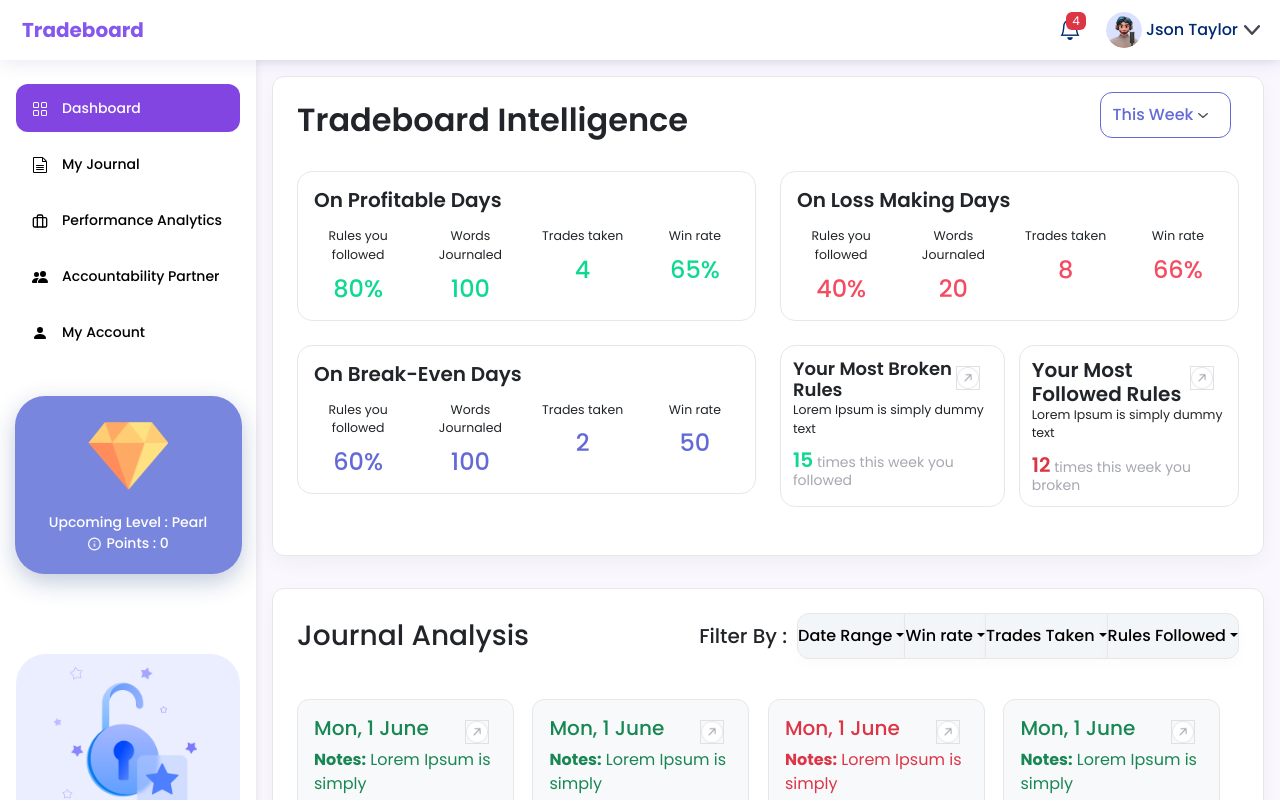
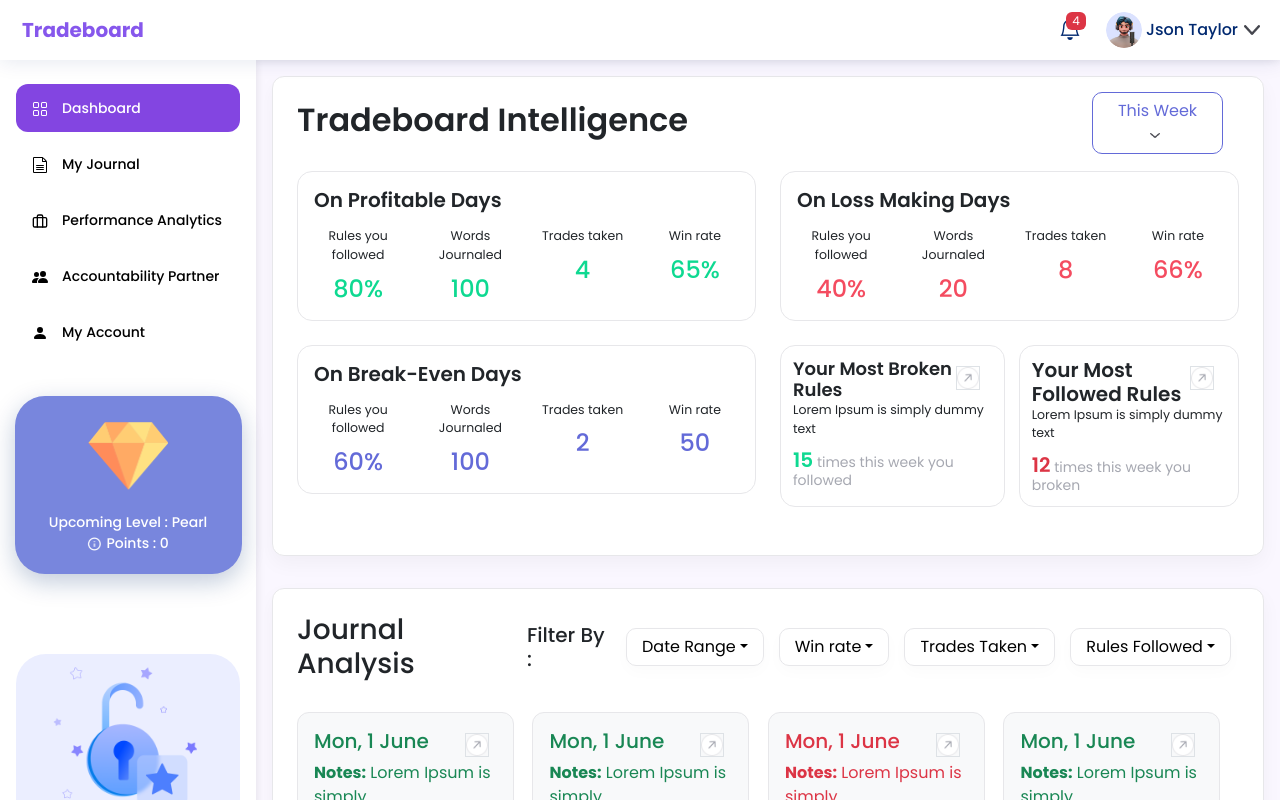
Before and after one commit to deosaurabhs/tradeboard, a React (Create React App) app: page /performanceAnalytics in a window 1280 px wide. Built offline with nearby package versions, Linux system fonts and the light colour scheme.

Commit message:
Changed button designs of Journal analysis section.

```diff
--- a/src/components/Signup/style.css
+++ b/src/components/Signup/style.css
@@ -461,7 +461,13 @@ form{
 .analytics-section .loss-days h3 {color: #F44C60 !important;}
 .analytics-section .break-even-days h3 {color: #636AD8 !important;}
 .analytics-section .main-card {box-shadow: 0 8px 20px rgba(0,0,0,0.04) !important;}
-.analytics-section .main-card button {margin: 0 !important;}
+.analytics-section .main-card button {
+  margin: 0 8px !important;
+  border-radius: 10px !important;
+  padding: 6px 15px;
+  background: transparent;
+  font-weight: 400 !important;
+}
 .analytics-section .btn.btn-default {background: transparent !important; border: 1px solid #636AD8 !important; color: #636AD8 !important;}
 
 @media screen and (max-width: 1024px) {
--- a/src/pages/PerformanceAnalytics.jsx
+++ b/src/pages/PerformanceAnalytics.jsx
@@ -325,7 +325,7 @@ function PerformanceAnalytics() {
         </div>
 
         <div className="card main-card m-3" style={{ padding: 24 }}>
-          <div className="d-flex align-items-center justify-content-between mb-4">
+          <div className="d-flex align-items-center justify-content-between mb-3">
             <h3>Journal Analysis</h3>
             <div className="d-flex align-items-center">
               <h2
```
